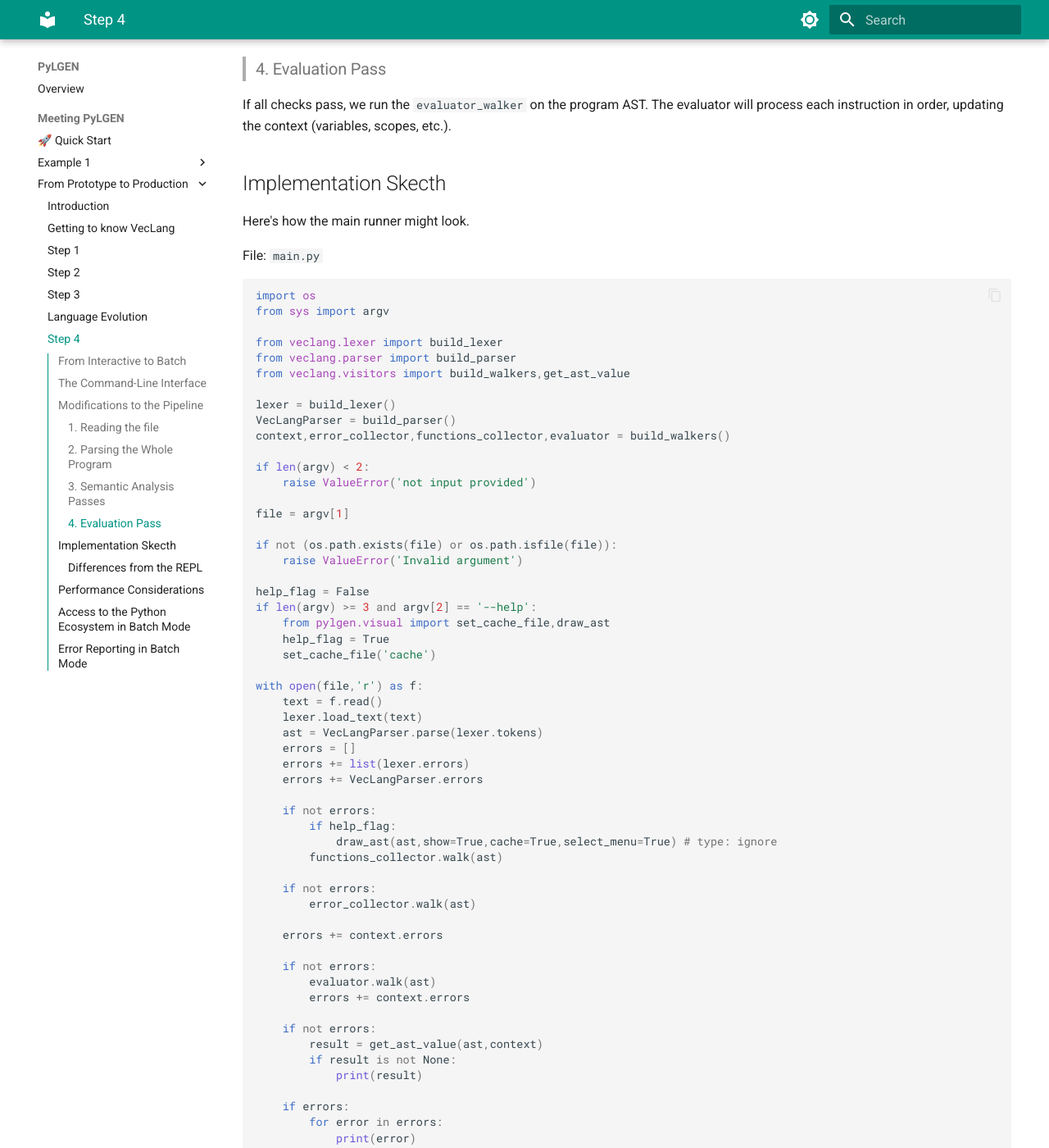
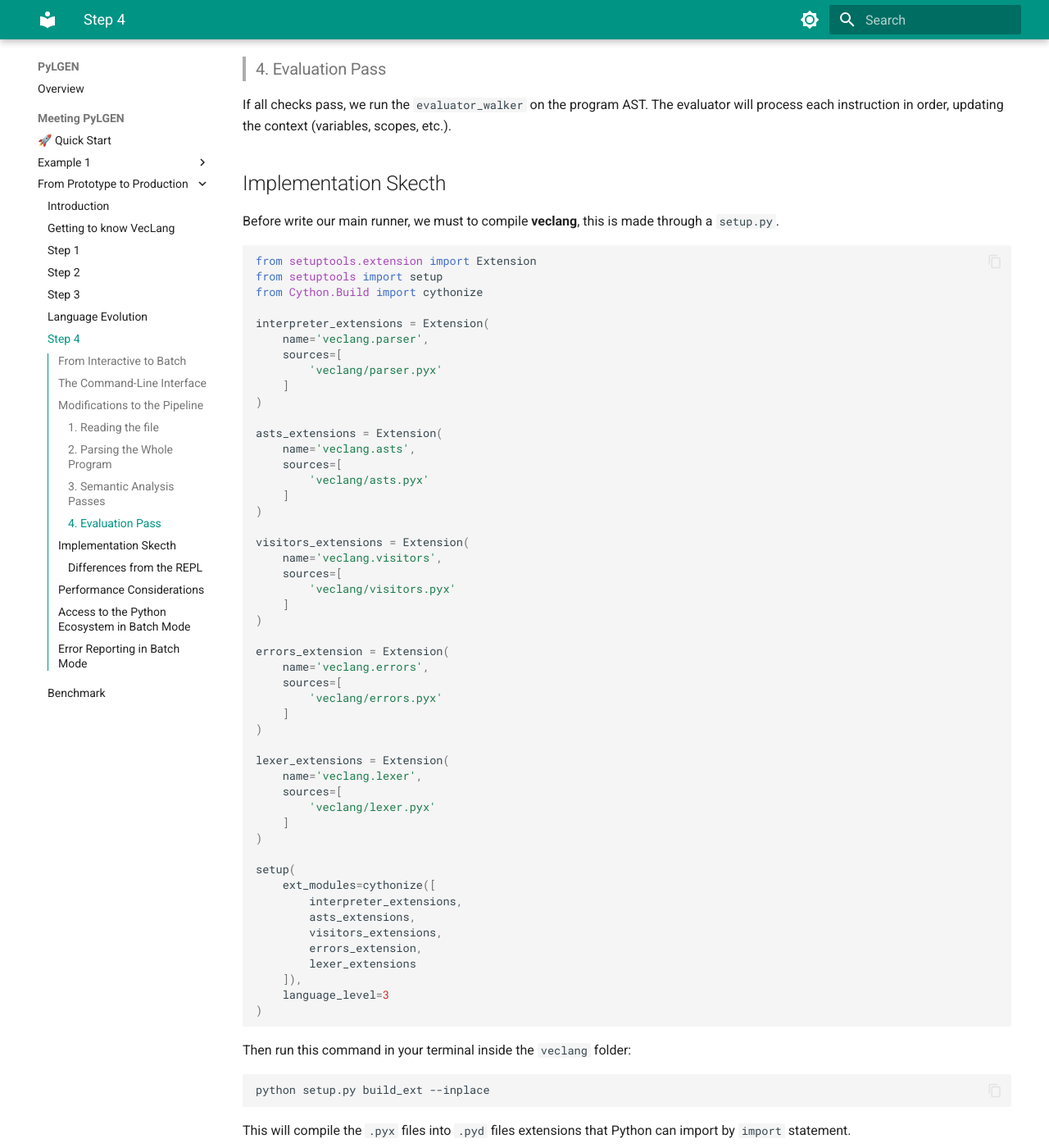
Before and after one commit to YonyUk/pylgen, an MkDocs documentation site: the page built from docs/benchmark/step-4.md, in a window 1280 px wide and 1400 px high, scrolled down 1854 px. Shown: the whole window at 82% size. Built offline with MkDocs 1.6.1 and Material for MkDocs 9.7.7, drawn with Linux system fonts in a browser that asks for light colours.

````diff
--- a/docs/benchmark/step-4.md
+++ b/docs/benchmark/step-4.md
@@ -63,6 +63,67 @@ We'll run the `functions_collector` first to register all function definitions,
 If all checks pass, we run the `evaluator_walker` on the program AST. The evaluator will process each instruction in order, updating the context (variables, scopes, etc.).
 
 ## Implementation Skecth
+
+Before write our main runner, we must to compile **veclang**, this is made through a `setup.py`.
+
+```python
+from setuptools.extension import Extension
+from setuptools import setup
+from Cython.Build import cythonize
+
+interpreter_extensions = Extension(
+    name='veclang.parser',
+    sources=[
+        'veclang/parser.pyx'
+    ]
+)
+
+asts_extensions = Extension(
+    name='veclang.asts',
+    sources=[
+        'veclang/asts.pyx'
+    ]
+)
+
+visitors_extensions = Extension(
+    name='veclang.visitors',
+    sources=[
+        'veclang/visitors.pyx'
+    ]
+)
+
+errors_extension = Extension(
+    name='veclang.errors',
+    sources=[
+        'veclang/errors.pyx'
+    ]
+)
+
+lexer_extensions = Extension(
+    name='veclang.lexer',
+    sources=[
+        'veclang/lexer.pyx'
+    ]
+)
+
+setup(
+    ext_modules=cythonize([
+        interpreter_extensions,
+        asts_extensions,
+        visitors_extensions,
+        errors_extension,
+        lexer_extensions
+    ]),
+    language_level=3
+)
+```
+Then run this command in your terminal inside the `veclang` folder:
+
+```bash
+python setup.py build_ext --inplace
+```
+
+This will compile the `.pyx` files into `.pyd` files extensions that Python can import by `import` statement.
 
 Here's how the main runner might look.
 
--- a/mkdocs.yml
+++ b/mkdocs.yml
@@ -19,6 +19,7 @@ nav:
       - Step 3: benchmark/step-3.md
       - Language Evolution: benchmark/from-arithmetic-to-veclang.md
       - Step 4: benchmark/step-4.md
+      - Benchmark: benchmark/benchmark-conclusion.md
 
 theme:
   name: material
````
Also changed, not shown: docs/benchmark/benchmark-conclusion.md (added, +201 -0 lines).
